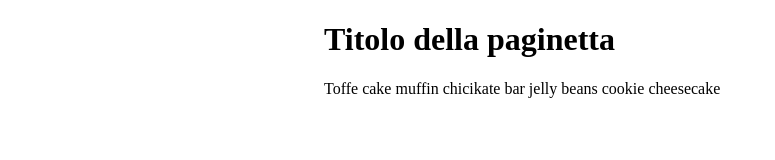
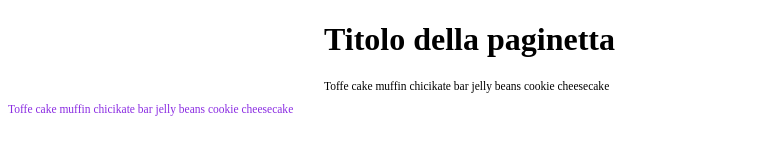
Before and after one commit to Ciraldos/PrimaSettimana, a plain HTML site: page Giorno_3/testi.html in a window 1280 px wide. Shown: the whole page, without its empty margins (0-775 px from the left). Drawn offline with Linux system fonts and the light colour scheme.

Commit message:
modified:   Giorno_3/css/stile_2.css 	modified:   Giorno_3/testi.html

```diff
--- a/Giorno_3/css/stile_2.css
+++ b/Giorno_3/css/stile_2.css
@@ -3,3 +3,15 @@ p {font-size: 30px;}
 p {font-size: 1em;} /* proporzionale all'elemento parent */
 p {font-size: 1.1 rem;} /* proporzionale non all'elemento parent, ma a root */
 div {width: 50%; margin-left: 25%;} /*proporzionale all'elemento parent, div sarà il 50% di body */
+/* vw viewport width -> si riferisce alla larghezza della viewport del device */
+/* vh viewport height -> si riferosce all'altezza della viewport del device */
+
+/* esempio */
+p {font-size: 90%} /* div 16px -> p -> 14 px*/
+p {font-size: 0.8em} /* div 16 px -> p -> 12px*/
+p {font-size: 0.5rem;} /* body 16px -> 8 px */
+p {font-size: 0.9vw} /* viewport 400px -> p -> 3.6px */
+
+/* colori */
+article p {color: blueviolet} /*keyword*/
+articole p{color: #ff0000;} /* esadecimale */
--- a/Giorno_3/testi.html
+++ b/Giorno_3/testi.html
@@ -11,5 +11,8 @@
         <h1>Titolo della paginetta</h1>
         <p>Toffe cake muffin chicikate bar jelly beans cookie cheesecake</p>
     </div>
+    <article>
+        <p>Toffe cake muffin chicikate bar jelly beans cookie cheesecake</p>
+    </article>
 </body>
 </html>
```
